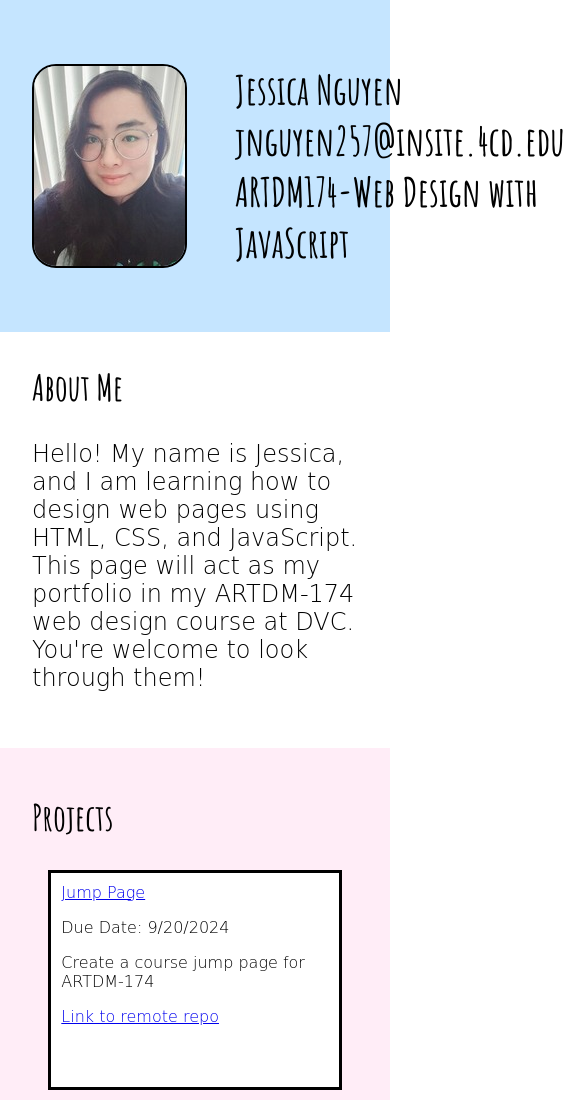
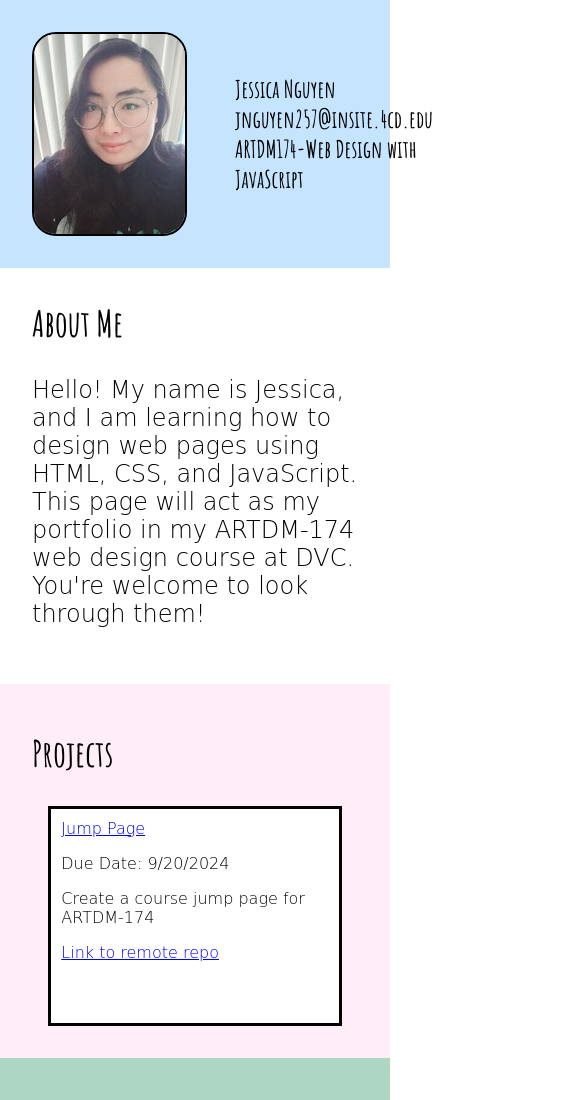
Before and after one commit to cyxnidelxced/project1, a plain HTML site: page project1/index.html in a window 390 px wide. Shown: the top 1100 px of the page, 565 px wide, since content can reach past the window. Drawn offline with Linux system fonts and the light colour scheme; a web font is replaced by a local one.

Commit message:
Update main.css

```diff
--- a/project1/css/main.css
+++ b/project1/css/main.css
@@ -34,7 +34,7 @@ footer {
 
 header h1 {
     margin: 2rem;
-    font-size:2.5rem;
+    font-size: clamp(1.5rem, 5vw, 2.5rem)
 }
 
 ol {
```
